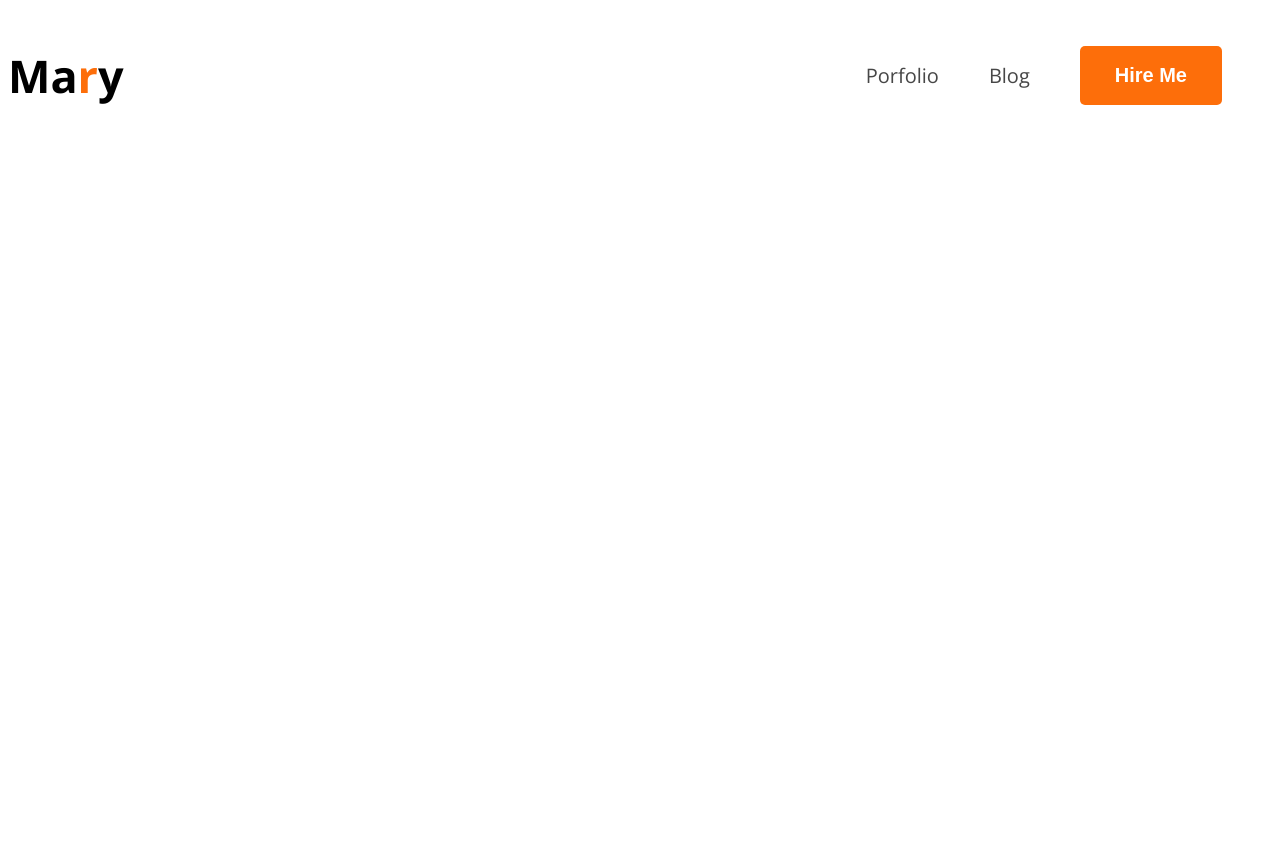
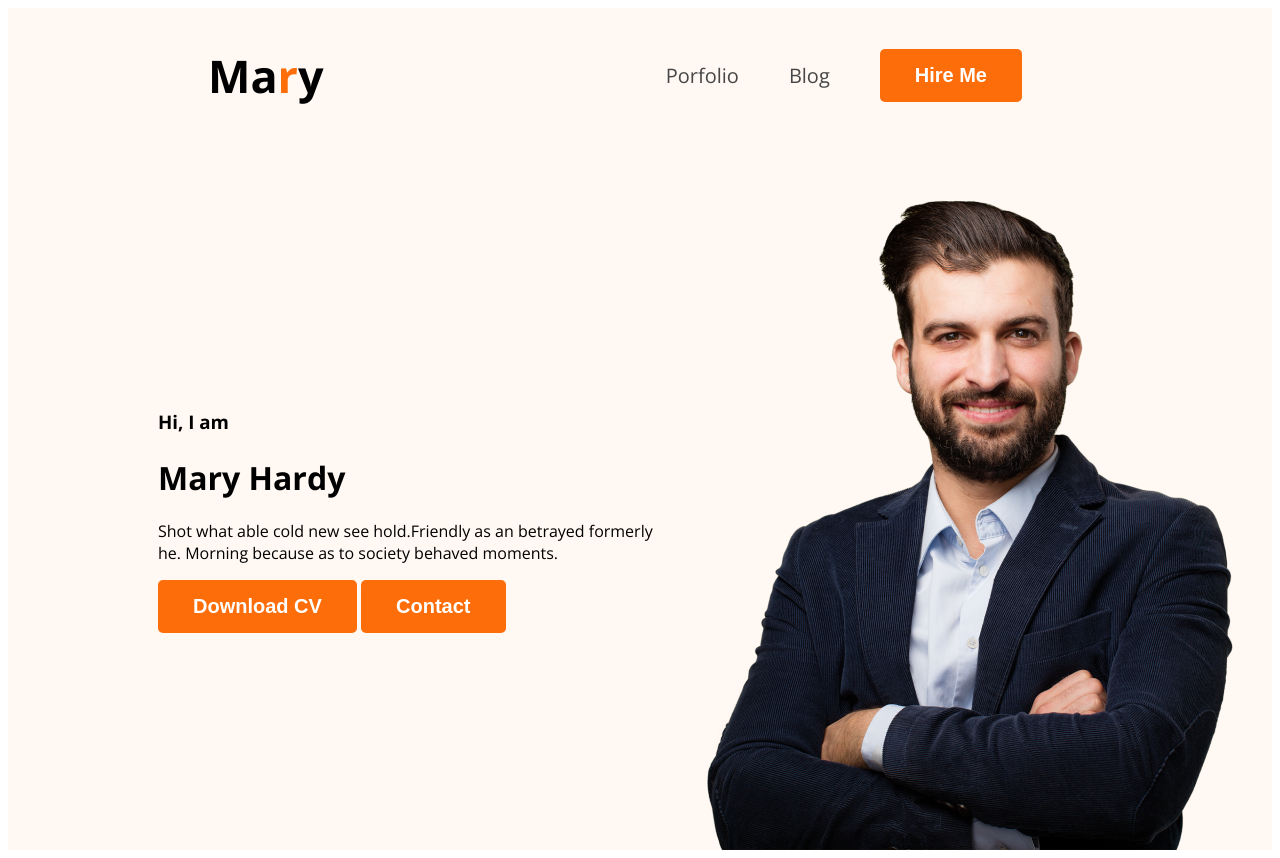
Before and after one commit to M-Nazmul/webdeveloper-portfolio, a plain HTML site: page index.html in a window 1280 px wide. Before the commit the page ends 800 px from the top, so only its background shows below. Drawn offline with nearby package versions, Linux system fonts and the light colour scheme.

Commit message:
banner content added

```diff
--- a/index.html
+++ b/index.html
@@ -10,7 +10,7 @@
     <link rel="stylesheet" href="portfoliio.css">
 </head>
 <body>
-    <header>
+    <header class="header">
         <nav>
             <h2 class="nav_title">Ma<span class="text-primary">r</span>y</h2>
             <ul>
@@ -19,6 +19,18 @@
                 <li><button class="btn-primary">Hire Me</button></li>
             </ul>
         </nav>
+        <div class="banner">
+            <div class="banner_content">
+                <h3 class="banner_greeting">Hi, I am</h3>
+                <h1 class="banner_title">Mary Hardy</h1>
+                <p>
+                    Shot what able cold new see hold.Friendly as an betrayed formerly he. Morning because as to society behaved moments.
+                </p>
+                <button class="btn-primary">Download CV</button>
+                <button class="btn-primary">Contact</button>
+            </div>
+            <img class="profile_pic" src="images/hardy.png" alt="">
+        </div>
     </header>
     <main>
 
--- a/portfoliio.css
+++ b/portfoliio.css
@@ -8,7 +8,7 @@ body{
 }
 .btn-primary{
     border: none;
-    padding: 18px 35px;
+    padding: 15px 35px;
     font-size: 20px;
     font-weight: 700;
     color: #fff;
@@ -20,6 +20,7 @@ nav{
     display: flex;
     justify-content: space-between;
     align-items: center;
+    margin: 0 200px;
 }
 nav .nav_title{
     font-size: 45px;
@@ -38,3 +39,16 @@ nav li a{
     color: #474747;
     font-size: 20px;
 }
+/* Header related style */
+.header{
+    background-color: #FFF8F3;
+}
+.banner{
+    display: flex;
+    justify-content: center;
+    align-items: center;
+    padding: 30px 30px 0px 150px;
+}
+.banner .profle_pic{
+    width: 500px;
+}
```
